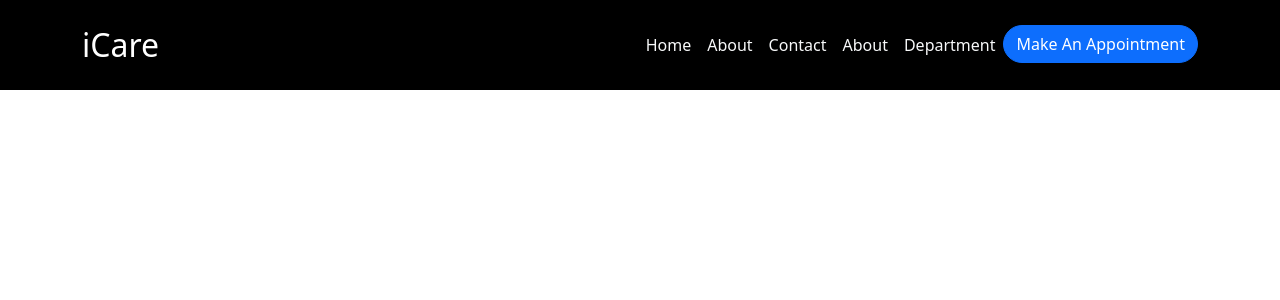
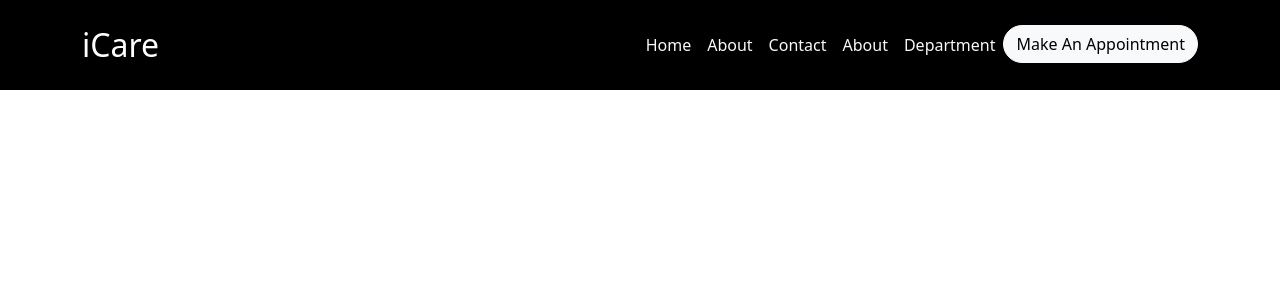
Before and after one commit to arthurchris111/doctorsAppointmentApp, an Angular app: page /home in a window 1280 px wide. Shown: the top 300 px of the page. Built offline with nearby package versions, Linux system fonts and the light colour scheme.

Commit message:
header button added

```diff
--- a/src/app/layout/header/header.component.html
+++ b/src/app/layout/header/header.component.html
@@ -29,7 +29,7 @@
           <a class="nav-link text-light" [routerLink]="['/#']" routerLinkActive="active">Department</a>
         </li>
         <li class="nav-item">
-          <button type="button" class="btn btn-primary btn-md rounded-5">Make An Appointment</button>
+          <button type="button" class="btn btn-light btn-md rounded-5">Make An Appointment</button>
         </li>
       </ul>
     </div>
```
